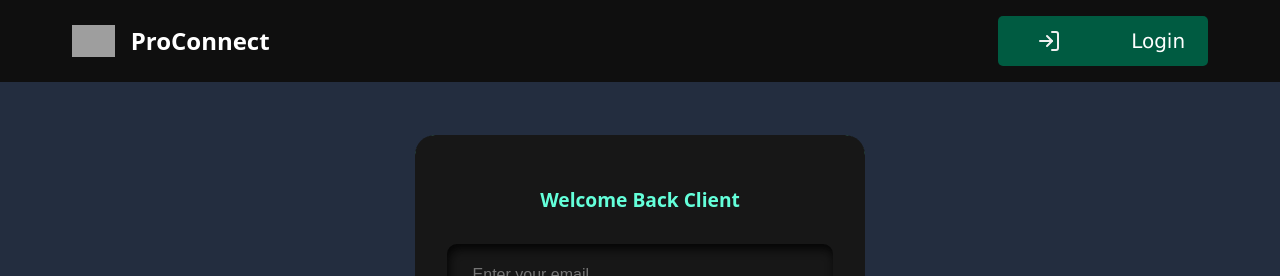
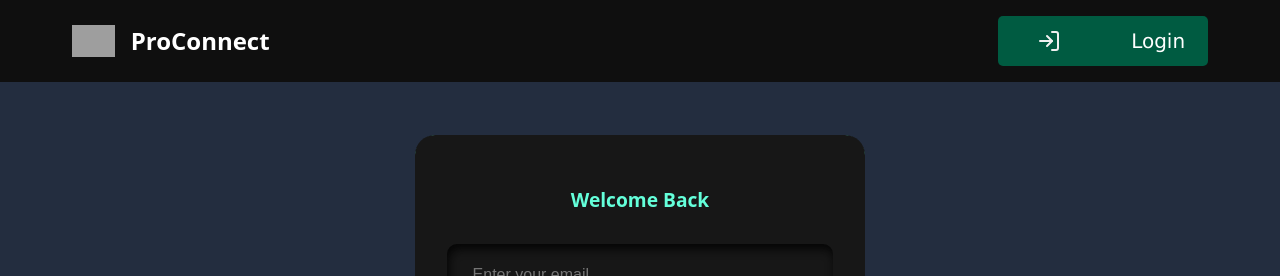
Before and after one commit to aryansoni2811/ProConnect, a React (Vite) app in the folder ProConnect_Frontend/: page /loginclient in a window 1280 px wide. Shown: the top 276 px of the page. Built offline with nearby package versions, Linux system fonts and the light colour scheme; grey boxes are pictures that could not be loaded.

Commit message:
Update Loginclient.jsx

```diff
--- a/ProConnect_Frontend/src/pages/Login/Loginclient.jsx
+++ b/ProConnect_Frontend/src/pages/Login/Loginclient.jsx
@@ -8,9 +8,6 @@ const LoginClient = () => {
     password: ''
   });
 
-  // Set fixed role for client
-  const role = '0';  // Client role is 0
-
   const handleChange = (e) => {
     setFormData({
       ...formData,
@@ -19,9 +16,8 @@ const LoginClient = () => {
   };
 
   const handleLogin = () => {
-    // Pass role parameter in both state and URL
-    const state = encodeURIComponent(JSON.stringify({ role }));
-    window.location.href = `http://localhost:8080/oauth2/authorization/google?role=${role}&state=${state}`;
+    // Simplified URL without role parameter
+    window.location.href = 'http://localhost:8080/oauth2/authorization/google';
   };
 
   const handleSubmit = (e) => {
@@ -33,7 +29,7 @@ const LoginClient = () => {
     <div className="login-container">
       <div className="form-card1">
         <form className="form" onSubmit={handleSubmit}>
-          <h2 className="form-heading">Welcome Back Client</h2>
+          <h2 className="form-heading">Welcome Back</h2>
 
           <div className="form-field">
             <input
```
